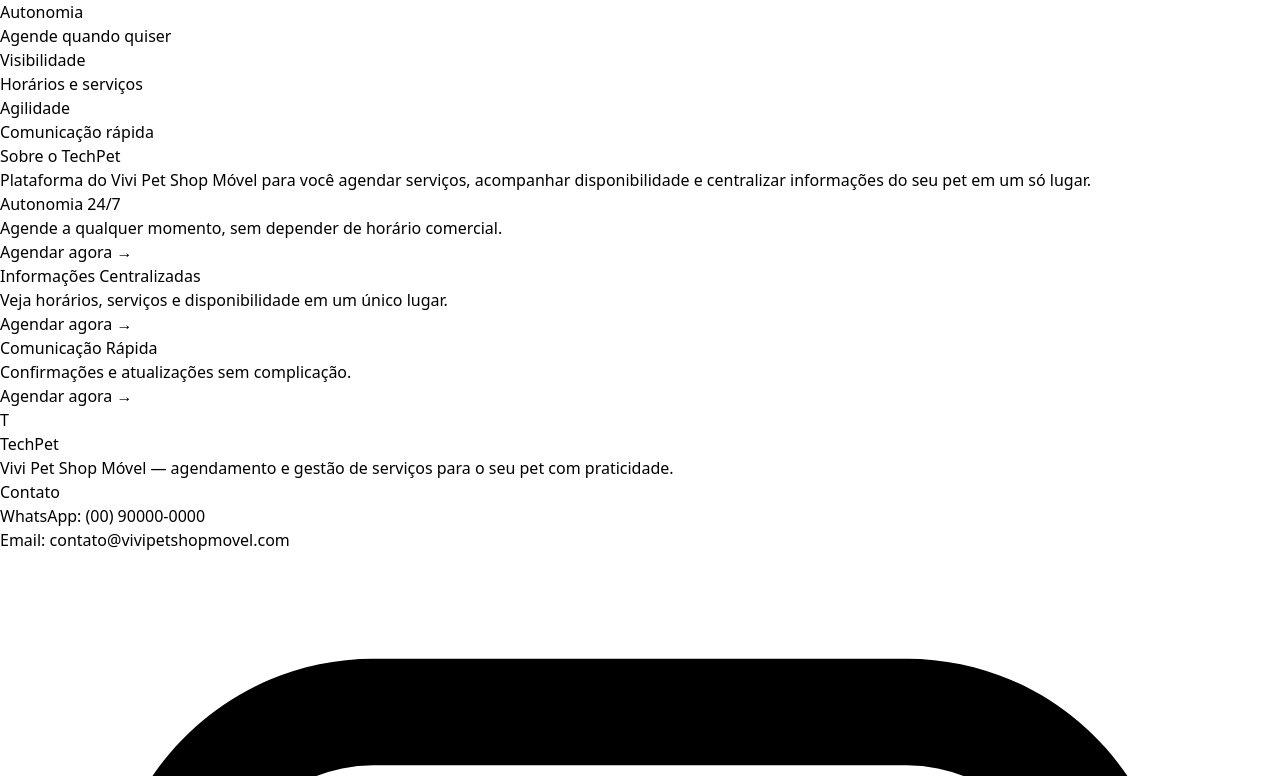
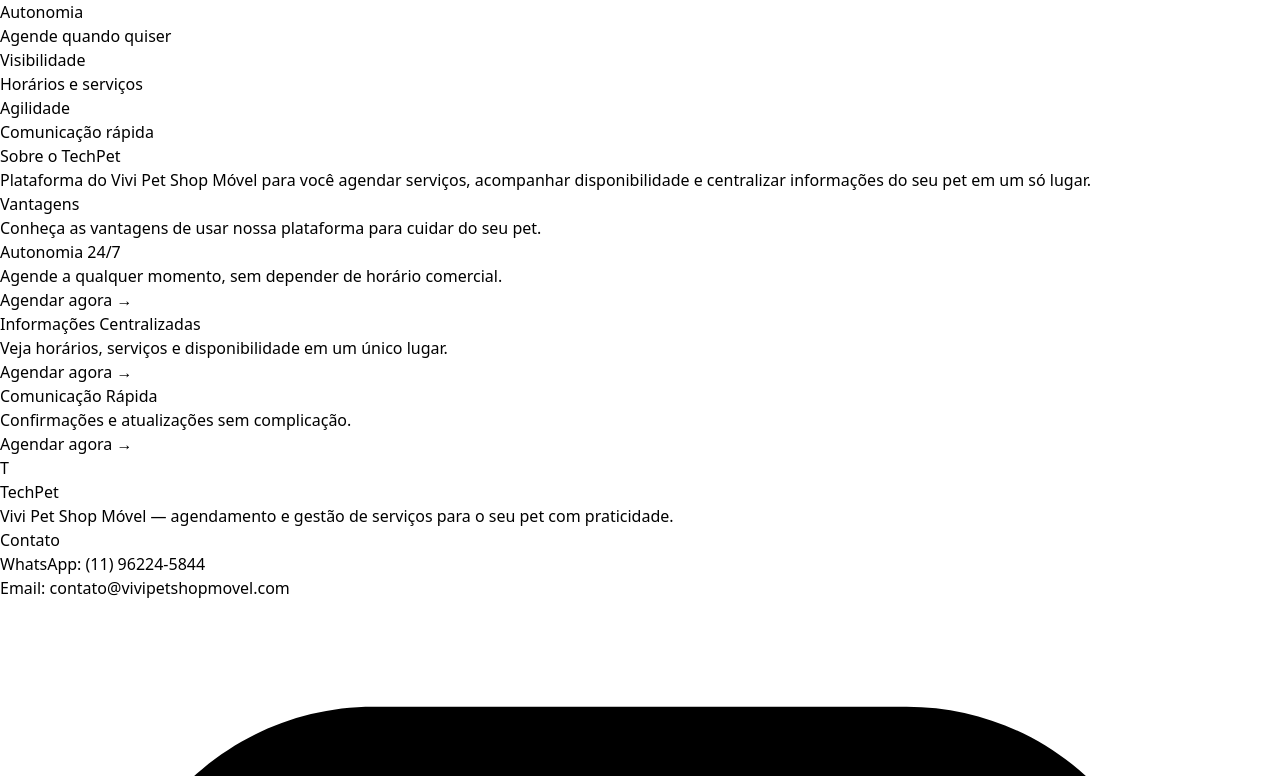
Before and after one commit to Victor-Sarti/TechPet-FrontEnd, a React (Vite) app: page / in a window 1280 px wide. Shown: the part 592-1368 px from the top of the page. Built offline with nearby package versions, Linux system fonts and the light colour scheme.

Commit message:
add h2 vantagens

```diff
--- a/src/pages/LandingPage.tsx
+++ b/src/pages/LandingPage.tsx
@@ -154,6 +154,12 @@
   return (
     <section id={id} className="py-12 sm:py-16 bg-gradient-to-b from-white to-sky-50/60">
       <div className="mx-auto max-w-6xl px-4 sm:px-6">
+        <div className="text-center mb-10">
+          <h2 className="text-2xl sm:text-3xl font-bold text-slate-900">Vantagens</h2>
+          <p className="mt-3 text-slate-600">
+            Conheça as vantagens de usar nossa plataforma para cuidar do seu pet.
+          </p>
+        </div>
         <div className="grid md:grid-cols-3 gap-6">
           {items.map((it) => (
             <div
@@ -203,7 +209,7 @@
           </div>
           <div className="space-y-1 text-sm">
             <div className="text-slate-900 font-semibold">Contato</div>
-            <div className="text-slate-600">WhatsApp: (00) 90000-0000</div>
+            <div className="text-slate-600">WhatsApp: (11) 96224-5844</div>
             <div className="text-slate-600">Email: contato@vivipetshopmovel.com</div>
             <div className="flex gap-3 pt-1">
               <a
```
